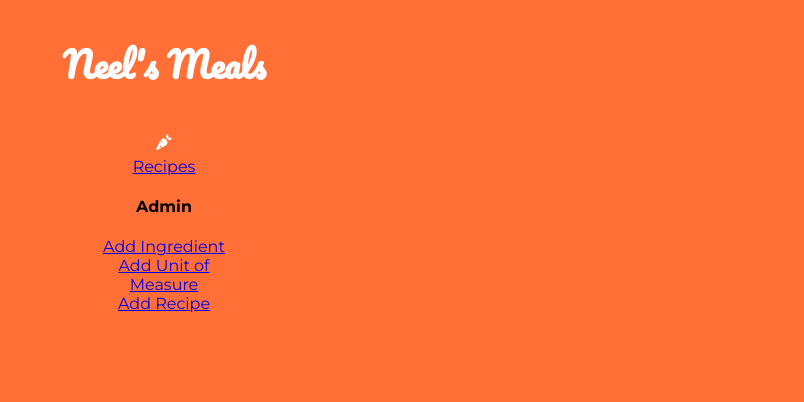
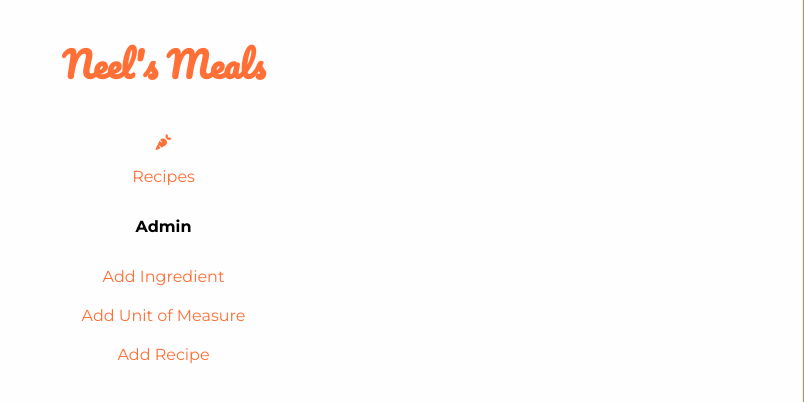
Before and after one commit to nkartha2/the-grocery-list, a React (Create React App) app in the folder app/static/: page / in a window 1280 px wide. Shown: the top 402 px of the page, without its empty margins (476-1280 px from the left). Built offline with nearby package versions, Linux system fonts and the light colour scheme.

Commit message:
still de fuglifying

```diff
--- a/app/static/src/styles/_base.scss
+++ b/app/static/src/styles/_base.scss
@@ -4,8 +4,8 @@
   display: flex;
   align-items: flex-start;
   min-height: 100vh;
-  color: #fff;
-  background-color: $fireOrange;
+  background-color: #fefefe;
+  color: $fireOrange;
   font-family: 'Montserrat';
 }
 
@@ -14,25 +14,31 @@ h4 {
   color: #000;
 }
 
+a {
+  color: $fireOrange;
+}
+
 h3 {
   font-size: 30px;
 }
 
 .main-nav {
-  box-shadow: 0px 0px 5px 5px $shadow;
   flex: 1;
   align-self: stretch;
   text-align: center;
+  border-right: 1px solid $fireOrange;
   h1 {
     font-size: 35px;
     padding: 10px;
     font-family: 'Pacifico', cursive;
   }
   .menu {
-    width: 150px;
+    width: 200px;
     margin: 0 auto;
     a {
       display: block;
+      padding: 10px 0px;
+      text-decoration: none;
     }
   }
 }
--- a/app/static/src/styles/_recipes.scss
+++ b/app/static/src/styles/_recipes.scss
@@ -13,14 +13,14 @@
 .recipe_item {
   padding: 10px;
   position: relative;
-  background-color: $fireOrange;
+  color: $ammo;
   z-index: 2;
 }
 
 .show {
   .panel {
     position: relative;
-    background-color: #fff;
+    background-color: $lightWhite;
     color: #000;
     animation: slideDown 0.5s forwards;
   }
@@ -28,9 +28,8 @@
 
 .hide {
   animation: slideDown 0.5s reverse;
-  // height: 1px;
   overflow: hidden;
-  background-color: #fff;
+  background-color: $lightWhite;
 }
 
 @keyframes slideDown {
```
